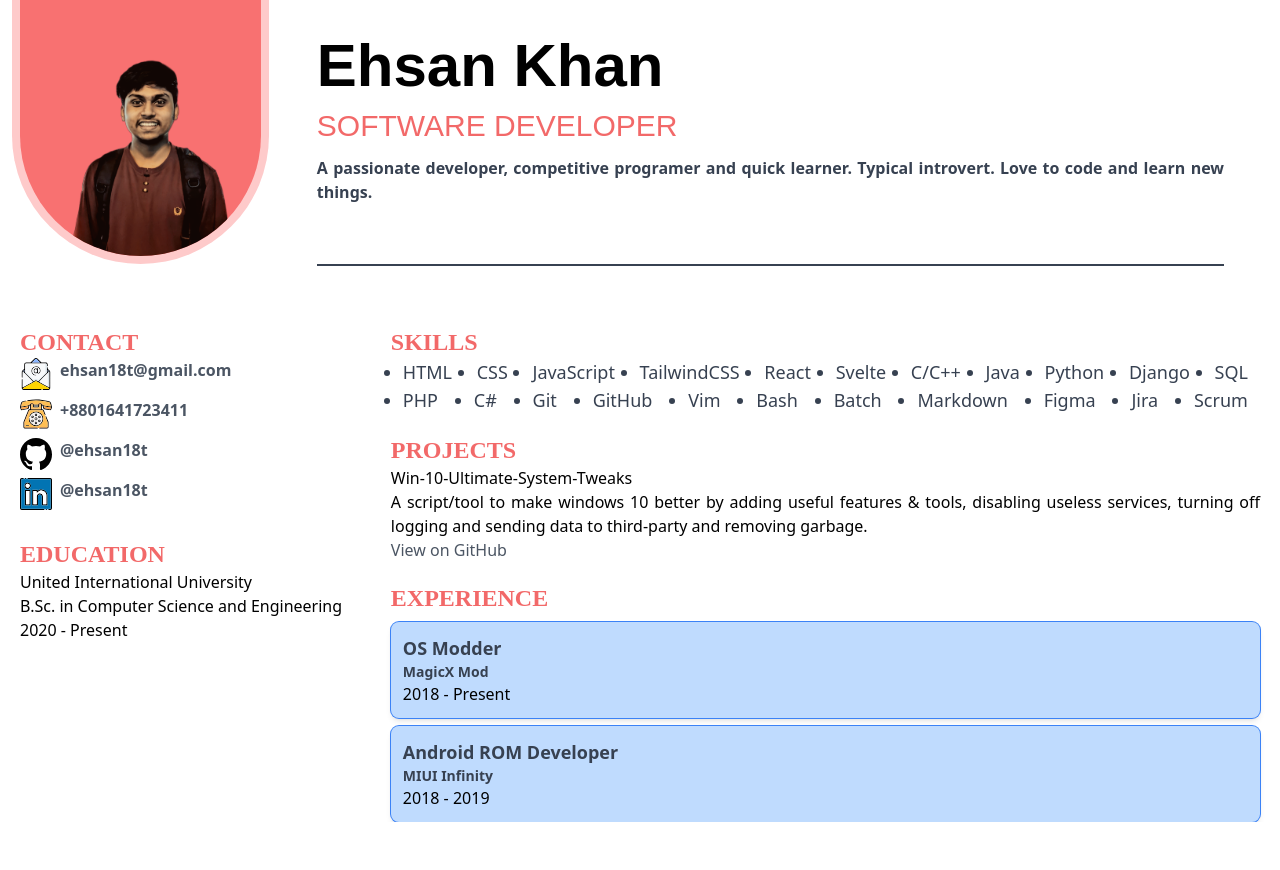
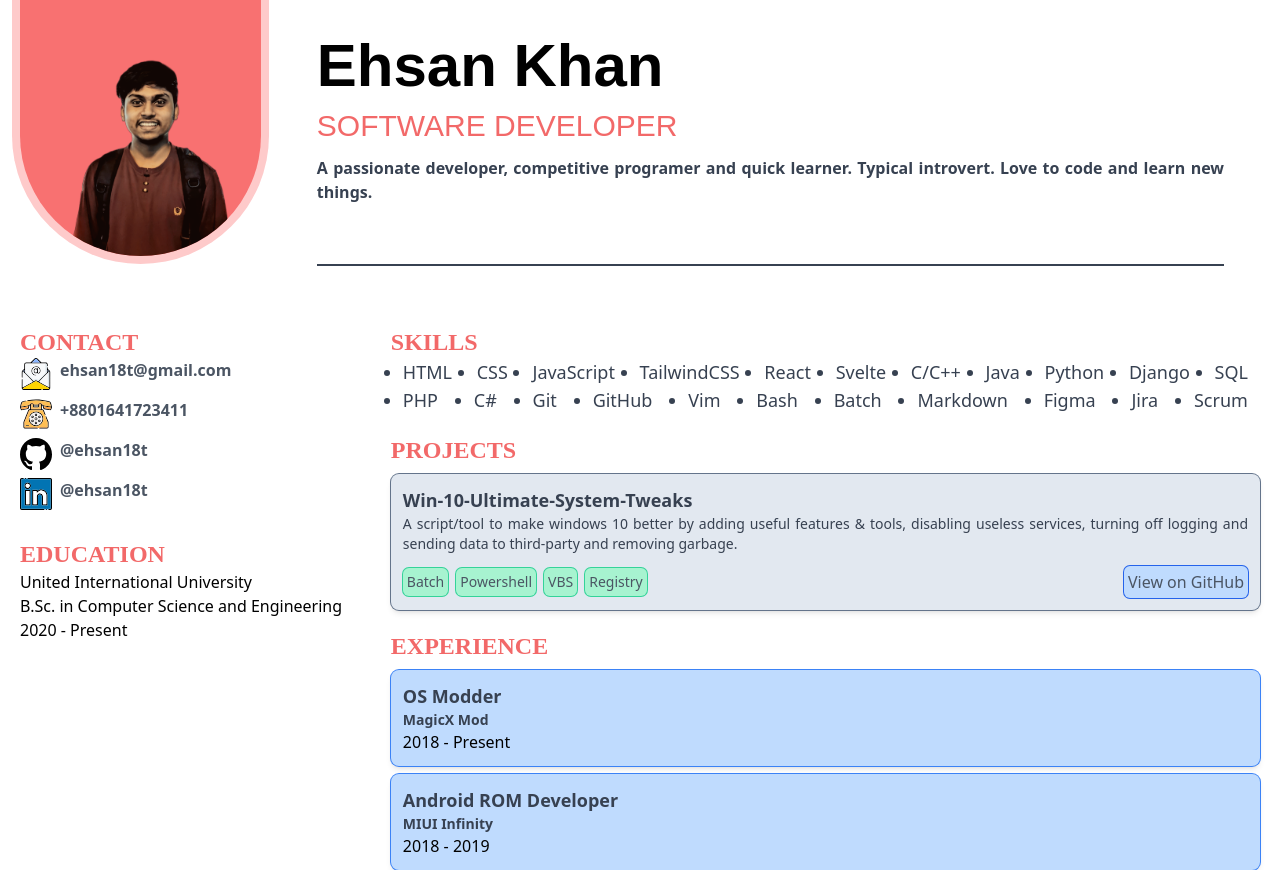
Before and after one commit to ehsan18t/ehsan-pages, a React (Vite) app: page / in a window 1280 px wide. Before the commit the page ends 822 px from the top, so only its background shows below. Built offline with nearby package versions, Linux system fonts and the light colour scheme; a web font is replaced by a local one.

Commit message:
added projects styles

```diff
--- a/src/components/cards/projects/Projects.jsx
+++ b/src/components/cards/projects/Projects.jsx
@@ -1,4 +1,5 @@
 import React from 'react'
+import './projects.css'
 
 const Projects = (Info) => {
   return (
@@ -6,9 +7,18 @@ const Projects = (Info) => {
       <h2>Projects</h2>
       {Info.projects.map((project) => (
         <div className="project">
-          <h3>{project.name}</h3>
-          <p>{project.description}</p>
-          <a href={project.link}>View on GitHub</a>
+          <div>
+            <h3>{project.name}</h3>
+            <p>{project.description}</p>
+          </div>
+          <div className="project-bottom">
+            <ul>
+              {project.techs.map((tech) => (
+                <li>{tech}</li>
+              ))}
+            </ul>
+            <a href={project.link}>View on GitHub</a>
+          </div>
         </div>
       ))}
     </div>
--- /dev/null
+++ b/src/components/cards/projects/projects.css
@@ -0,0 +1,31 @@
+.projects {
+  @apply flex flex-col gap-2;
+}
+
+.project {
+  @apply flex flex-col gap-3 bg-slate-200 ring-1 ring-slate-500 p-3 rounded-lg shadow-md;
+}
+
+.project h3 {
+  @apply text-lg text-gray-700 font-bold;
+}
+
+.project p {
+  @apply text-sm text-gray-700;
+}
+
+.project-bottom {
+  @apply flex flex-row justify-between items-center;
+}
+
+.project-bottom ul {
+  @apply flex flex-wrap justify-around flex-row text-justify gap-2;
+}
+
+.project-bottom li {
+  @apply text-sm text-gray-600 bg-emerald-200 ring-1 ring-emerald-400 p-1 rounded-md;
+}
+
+.project-bottom a {
+  @apply bg-blue-200 ring-1 ring-blue-600 p-1 rounded-md;
+}
--- a/src/data.js
+++ b/src/data.js
@@ -61,7 +61,7 @@ const Info = {
       link: 'https://github.com/ehsan18t/Win10-Ultimate-System-Tweaks',
       description:
         'A script/tool to make windows 10 better by adding useful features & tools, disabling useless services, turning off logging and sending data to third-party and removing garbage.',
-      tech: ['Batch', 'Powershell', 'VBS', 'Registry'],
+      techs: ['Batch', 'Powershell', 'VBS', 'Registry'],
     },
   ],
 }
```
